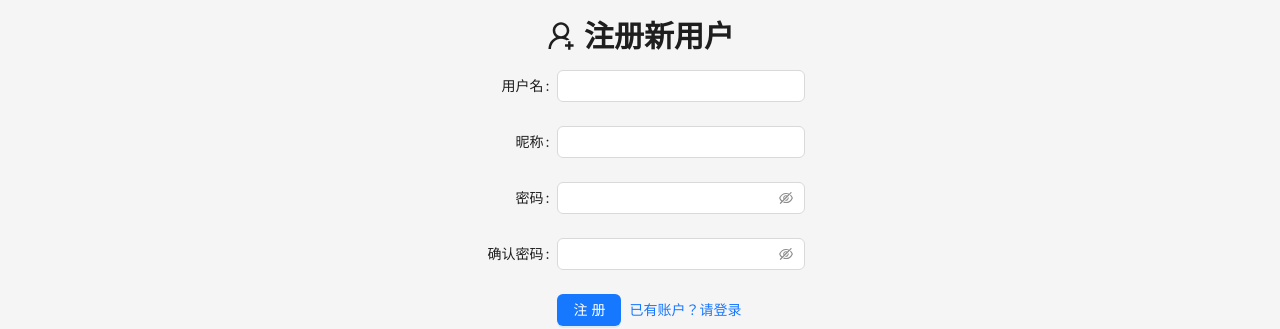
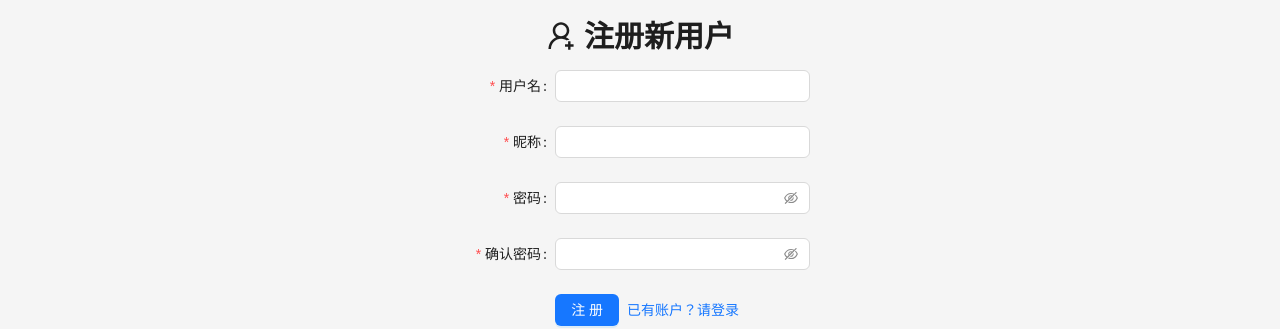
Before and after one commit to xueldx/QuickSurvey-fe, a React (Create React App) app: page /register in a window 1280 px wide. Shown: the part 216-545 px from the top of the page. Built offline with nearby package versions, Linux system fonts and the light colour scheme.

Commit message:
-注册登录页校验 -服务端mock数据搭建及初步使用 -封装axios -自定义hook的实现和使用

```diff
--- /dev/null
+++ b/src/hooks/useLoadQuestionData.ts
@@ -0,0 +1,20 @@
+import { useEffect, useState } from 'react'
+import { useParams } from 'react-router-dom'
+import { getQuestionService } from '../services/question'
+
+function useLoadQuestionData() {
+  const [loading, setLoading] = useState(true)
+  const [questionData, setQuestionData] = useState({})
+  const { id = '' } = useParams()
+  useEffect(() => {
+    async function fn() {
+      const data = await getQuestionService(id)
+      setQuestionData(data)
+      setLoading(false)
+    }
+    fn()
+  }, [])
+  return { loading, questionData }
+}
+
+export default useLoadQuestionData
--- a/src/layouts/ManageLayout.tsx
+++ b/src/layouts/ManageLayout.tsx
@@ -1,18 +1,38 @@
-import React, { FC } from 'react'
+import React, { FC, useState } from 'react'
 import { Outlet } from 'react-router-dom'
 import styles from './ManageLayout.module.scss'
-import { Button, Divider, Space } from 'antd'
+import { Button, Divider, Space, message } from 'antd'
 import { PlusOutlined, BarsOutlined, StarOutlined, DeleteOutlined } from '@ant-design/icons'
 import { useNavigate, useLocation } from 'react-router-dom'
+import { creatQuestionService } from '../services/question'
 
 const ManageLayout: FC = () => {
   const nav = useNavigate()
   const { pathname } = useLocation()
+
+  const [loading, setLoading] = useState(false)
+
+  async function handlerCreatQuestion() {
+    setLoading(true)
+    const data = await creatQuestionService()
+    const { id } = data || {}
+    if (id) {
+      nav(`/question/edit/${id}`)
+      message.success('创建成功')
+    }
+    setLoading(false)
+  }
   return (
     <div className={styles.container}>
       <div className={styles.left}>
         <Space direction="vertical">
-          <Button type="primary" size="large" icon={<PlusOutlined />}>
+          <Button
+            type="primary"
+            size="large"
+            icon={<PlusOutlined />}
+            onClick={handlerCreatQuestion}
+            disabled={loading}
+          >
             创建问卷
           </Button>
           <Divider style={{ borderTop: 'transparent' }} />
--- a/src/pages/Login.tsx
+++ b/src/pages/Login.tsx
@@ -62,10 +62,25 @@ const Login: FC = () => {
           initialValues={{ remember: true }}
           form={form}
         >
-          <Form.Item label="用户名" name="userName">
+          <Form.Item
+            label="用户名"
+            name="userName"
+            rules={[
+              { required: true, message: '请输入用户名' },
+              { type: 'string', min: 5, max: 20, message: '字符长度在5-20之间' },
+              {
+                pattern: /^\w+$/,
+                message: '请输入字母、数字、下划线',
+              },
+            ]}
+          >
             <Input></Input>
           </Form.Item>
-          <Form.Item label="密码" name="password">
+          <Form.Item
+            label="密码"
+            name="password"
+            rules={[{ required: true, message: '请输入密码' }]}
+          >
             <Input.Password></Input.Password>
           </Form.Item>
           <Form.Item wrapperCol={{ offset: 6, span: 18 }} name="remember" valuePropName="checked">
--- a/src/pages/Register.tsx
+++ b/src/pages/Register.tsx
@@ -22,16 +22,51 @@ const Register: FC = () => {
       </div>
       <div>
         <Form labelCol={{ span: 6 }} wrapperCol={{ span: 18 }} onFinish={onFinish}>
-          <Form.Item label="用户名" name="userName">
+          <Form.Item
+            label="用户名"
+            name="userName"
+            rules={[
+              { required: true, message: '请输入用户名' },
+              { type: 'string', min: 5, max: 20, message: '字符长度在5-20之间' },
+              {
+                pattern: /^\w+$/,
+                message: '请输入字母、数字、下划线',
+              },
+            ]}
+          >
             <Input></Input>
           </Form.Item>
-          <Form.Item label="昵称" name="nickName">
+          <Form.Item
+            label="昵称"
+            name="nickName"
+            rules={[{ required: true, message: '请输入昵称' }]}
+          >
             <Input></Input>
           </Form.Item>
-          <Form.Item label="密码" name="password">
+          <Form.Item
+            label="密码"
+            name="password"
+            rules={[{ required: true, message: '请输入密码' }]}
+          >
             <Input.Password></Input.Password>
           </Form.Item>
-          <Form.Item label="确认密码" name="confirm">
+          <Form.Item
+            label="确认密码"
+            name="confirm"
+            dependencies={['password']} // 依赖于 password ，password 变化，会重新触发 validator
+            rules={[
+              { required: true, message: '请输入密码' },
+              ({ getFieldValue }) => ({
+                validator(_, value) {
+                  if (!value || value === getFieldValue('password')) {
+                    return Promise.resolve()
+                  } else {
+                    return Promise.reject(new Error('两次输入的密码不一致'))
+                  }
+                },
+              }),
+            ]}
+          >
             <Input.Password></Input.Password>
           </Form.Item>
           <Form.Item wrapperCol={{ offset: 6, span: 18 }}>
--- a/src/pages/question/Edit/index.tsx
+++ b/src/pages/question/Edit/index.tsx
@@ -1,6 +1,13 @@
 import React, { FC } from 'react'
+import useLoadQuestionData from '../../../hooks/useLoadQuestionData'
 
 const Edit: FC = () => {
-  return <> 问卷编辑</>
+  const { loading, questionData } = useLoadQuestionData()
+  return (
+    <>
+      问卷编辑
+      {loading ? <p>loading</p> : <p>{JSON.stringify(questionData)}</p>}
+    </>
+  )
 }
 export default Edit
--- a/src/pages/question/Stat/index.tsx
+++ b/src/pages/question/Stat/index.tsx
@@ -1,6 +1,13 @@
 import React, { FC } from 'react'
+import useLoadQuestionData from '../../../hooks/useLoadQuestionData'
 
 const Stat: FC = () => {
-  return <> 问卷统计</>
+  const { loading, questionData } = useLoadQuestionData()
+  return (
+    <>
+      问卷统计
+      {loading ? <p>loading</p> : <p>{JSON.stringify(questionData)}</p>}
+    </>
+  )
 }
 export default Stat
--- /dev/null
+++ b/src/services/ajax.ts
@@ -0,0 +1,45 @@
+import axios from 'axios'
+import { message } from 'antd'
+// import { getToken } from '../utils/user-token'
+
+const instance = axios.create({
+  timeout: 10 * 1000,
+})
+
+// request 拦截：每次请求都带上 token
+// instance.interceptors.request.use(
+//   config => {
+//     config.headers['Authorization'] = `Bearer ${getToken()}` // JWT 的固定格式
+//     return config
+//   },
+//   error => Promise.reject(error)
+// )
+
+// response 拦截：统一处理 errno 和 msg
+instance.interceptors.response.use(res => {
+  const resData = (res.data || {}) as ResType
+  const { errno, data, msg } = resData
+
+  if (errno !== 0) {
+    // 错误提示
+    if (msg) {
+      message.error(msg)
+    }
+
+    throw new Error(msg)
+  }
+
+  return data as any
+})
+
+export default instance
+
+export type ResType = {
+  errno: number
+  data?: ResDataType
+  msg?: string
+}
+
+export type ResDataType = {
+  [key: string]: any
+}
--- /dev/null
+++ b/src/services/question.ts
@@ -0,0 +1,12 @@
+import axios, { ResDataType } from './ajax'
+
+export async function getQuestionService(id: string): Promise<ResDataType> {
+  const url = `/api/question/${id}`
+  const data = (await axios.get(url)) as ResDataType
+  return data
+}
+export async function creatQuestionService(): Promise<ResDataType> {
+  const url = '/api/question'
+  const data = (await axios.post(url)) as ResDataType
+  return data
+}
```
